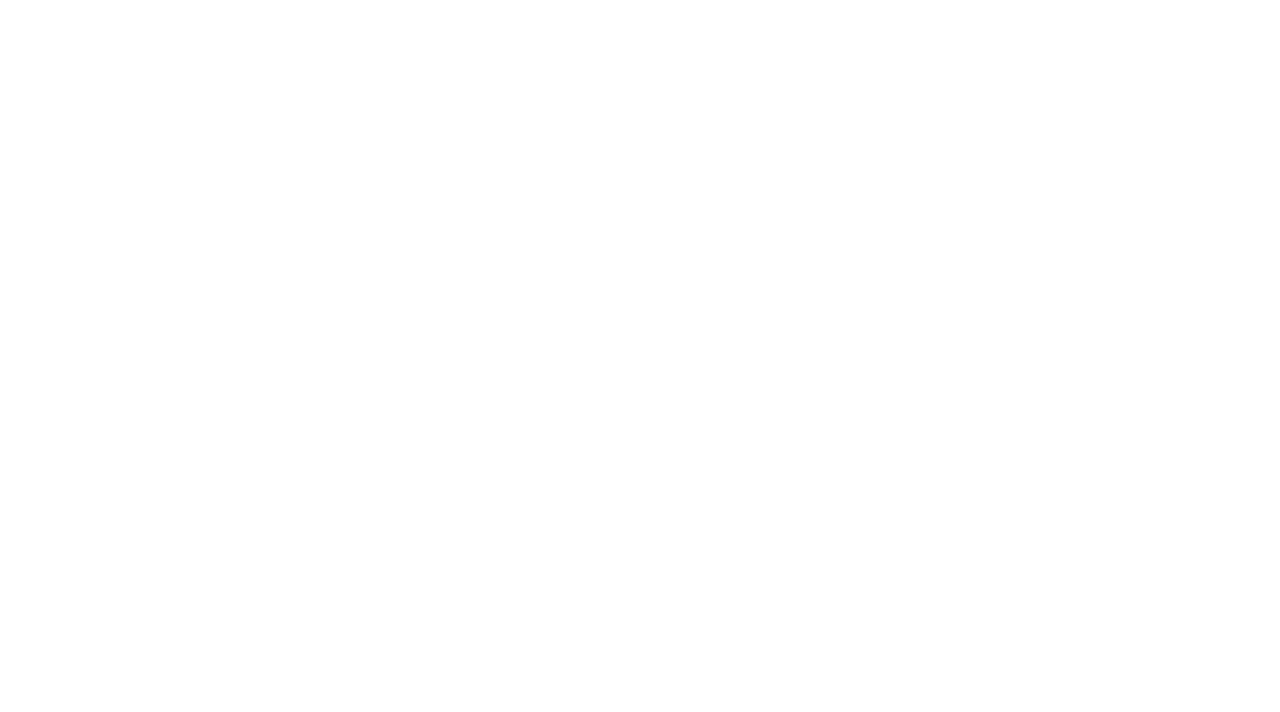
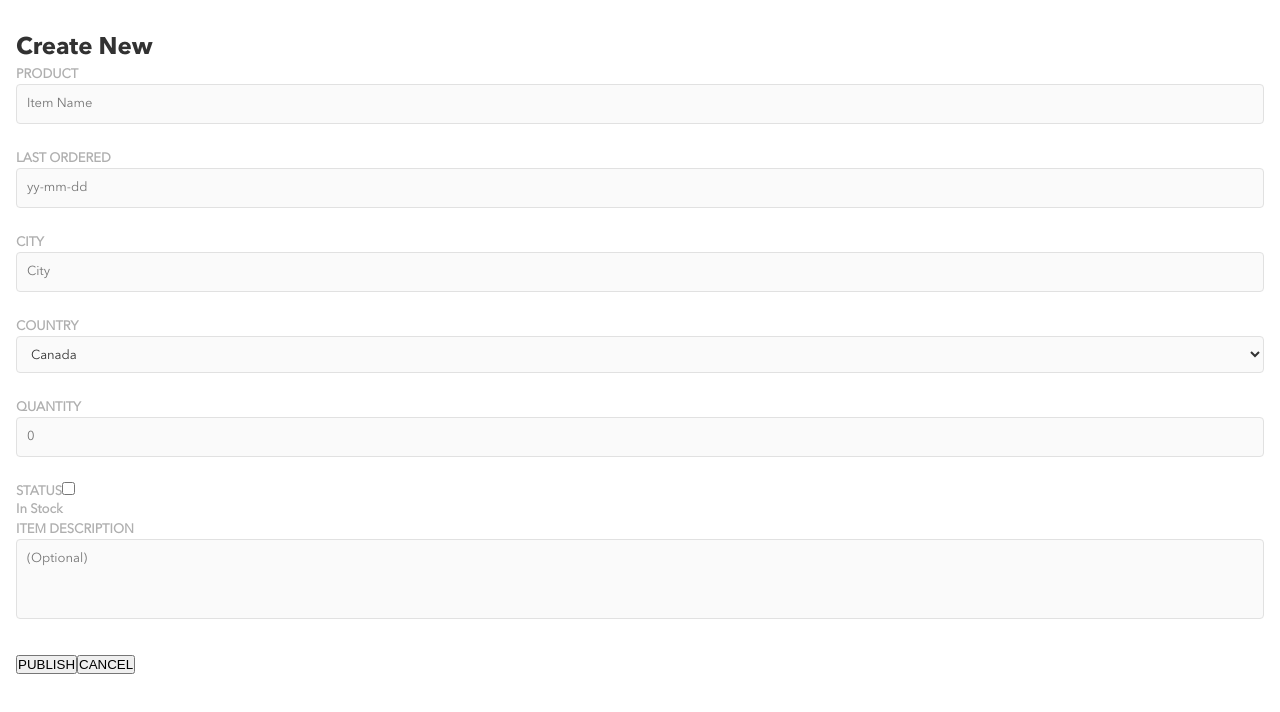
Before and after one commit to sdavidson90/Pod-Two-Instock, a React (Create React App) app in the folder client/: page / in a window 1280 px wide. Shown: the top 712 px of the page. Built offline with nearby package versions, Linux system fonts and the light colour scheme.

Commit message:
inventory modal

```diff
--- a/client/package.json
+++ b/client/package.json
@@ -11,7 +11,8 @@
     "react": "^16.13.0",
     "react-dom": "^16.13.0",
     "react-router-dom": "^5.1.2",
-    "react-scripts": "3.4.0"
+    "react-scripts": "3.4.0",
+    "react-switch": "^5.0.1"
   },
   "scripts": {
     "start": "react-scripts start",
--- a/client/public/index.html
+++ b/client/public/index.html
@@ -24,7 +24,7 @@
       work correctly both with client-side routing and a non-root public URL.
       Learn how to configure a non-root public URL by running `npm run build`.
     -->
-    <title>React App</title>
+    <title>Instock</title>
   </head>
   <body>
     <noscript>You need to enable JavaScript to run this app.</noscript>
--- a/client/src/App.js
+++ b/client/src/App.js
@@ -1,11 +1,12 @@
 import React from "react";
 import "./styles/main.css";
+import Modal from "./components/Modal";
 import { BrowserRouter as Router, Switch, Route } from "react-router-dom";
 
 function App() {
   return (
     <div className="App">
-      <header className="App-header"></header>
+      <Modal />
     </div>
   );
 }
--- /dev/null
+++ b/client/src/components/Modal.js
@@ -0,0 +1,67 @@
+import React from "react";
+import Switch from "react-switch";
+//CHANGE THE WIDTH FOR MOBILE BEFORE FINISH
+
+const Modal = () => {
+  return (
+    <div className="modal">
+      <div className="new">
+        <h1 className="new__title">Create New</h1>
+        <form className="new__form">
+          <label>PRODUCT</label>
+          <input
+            className="new__form-input"
+            name="product"
+            placeholder="Item Name"
+            autoComplete="off"
+          />
+          <label>LAST ORDERED</label>
+          <input
+            className="new__form-input"
+            name="date"
+            placeholder="yy-mm-dd"
+            autoComplete="off"
+          />
+          <label>CITY</label>
+          <input
+            className="new__form-input"
+            name="city"
+            placeholder="City"
+            autoComplete="off"
+          />
+          <label for="country">COUNTRY</label>
+          <select name="country" className="new__form-input">
+            <option>Canada</option>
+            <option>United States</option>
+            <option>Liechtenstein</option>
+          </select>
+          <label>QUANTITY</label>
+          <input
+            className="new__form-input"
+            name="quantity"
+            placeholder="0"
+            autoComplete="off"
+          />
+          <label className="switch">
+            STATUS
+            <input type="checkbox" name="stock" for="switch" />
+            <p>In Stock</p>
+            <div className="slider round"></div>
+          </label>
+          <label>ITEM DESCRIPTION</label>
+          <textarea
+            className="new__form-description"
+            name="description"
+            rows="10"
+            cols="50"
+            placeholder="(Optional)"
+          ></textarea>
+          <button className="">PUBLISH</button>
+          <button className="">CANCEL</button>
+        </form>
+      </div>
+    </div>
+  );
+};
+
+export default Modal;
--- a/client/src/styles/main.css
+++ b/client/src/styles/main.css
@@ -5,4 +5,82 @@
           box-sizing: border-box;
   font-weight: unset;
 }
+
+/* media query for mobile 320*/
+/* media query for tablet*/
+/* media query for high pixel density desktops*/
+@font-face {
+  font-family: 'avenir-regular';
+  src: url("../assets/Fonts/AvenirNextProLT/AvenirNextLTPro-Regular.otf");
+}
+
+@font-face {
+  font-family: 'avenir-demi';
+  src: url(../assets/Fonts/AvenirNextProLT/AvenirNextLTPro-Demi.otf);
+}
+
+@font-face {
+  font-family: 'avenir-bold';
+  src: url(../assets/Fonts/AvenirNextProLT/AvenirNextLTPro-Bold.otf);
+}
+
+/*Mobile font*/
+/*Desktop/tablet font*/
+/*background image*/
+/*MOBILE*/
+label {
+  font-family: "avenir-regular";
+  font-size: 0.8125rem;
+  line-height: 1.125rem;
+  color: #323232;
+  color: #AFAFAF;
+  font-weight: bold;
+}
+
+.new {
+  background-color: #FFFFFF;
+  padding: 2rem 1rem;
+}
+
+.new__title {
+  font-family: "avenir-bold";
+  font-size: 1.5rem;
+  line-height: 2rem;
+  color: #323232;
+}
+
+.new__form-input {
+  width: 100%;
+  background-color: #FAFAFA;
+  border-radius: 0.25rem;
+  border: 1.5px solid #E1E1E1;
+  padding: 0.625rem;
+  font-family: "avenir-regular";
+  font-size: 0.8125rem;
+  line-height: 1.125rem;
+  color: #323232;
+  margin-bottom: 1.5rem;
+  resize: none;
+}
+
+.new__form-description {
+  width: 100%;
+  height: 80px;
+  background-color: #FAFAFA;
+  border-radius: 0.25rem;
+  border: 1.5px solid #E1E1E1;
+  padding: 0.625rem;
+  padding-bottom: 3rem;
+  font-family: "avenir-regular";
+  font-size: 0.8125rem;
+  line-height: 1.125rem;
+  color: #323232;
+  margin-bottom: 2rem;
+  resize: none;
+}
+
+.new__form-input:focus, .new__form-description:focus {
+  border: 1.5px solid #004892;
+  outline-width: 0;
+}
 /*# sourceMappingURL=main.css.map */
--- a/client/src/styles/main.scss
+++ b/client/src/styles/main.scss
@@ -4,3 +4,9 @@
   box-sizing: border-box;
   font-weight: unset;
 }
+
+@import "./partials/breakpoints";
+@import "./partials/colors";
+@import "./partials/fonts";
+@import "./partials/mixins";
+@import "./partials/modal";
--- /dev/null
+++ b/client/src/styles/partials/_modal.scss
@@ -0,0 +1,42 @@
+/*MOBILE*/
+label {
+  @include mobile-para;
+  color: $color-silver;
+  font-weight: bold;
+}
+.new {
+  background-color: $color-white;
+  padding: 2rem 1rem;
+  &__title {
+    @include mobile-header;
+  }
+  &__form {
+    &-input {
+      width: 100%;
+      background-color: $color-alabaster;
+      border-radius: 0.25rem;
+      border: 1.5px solid $color-mercury;
+      padding: 0.625rem;
+      @include mobile-para;
+      margin-bottom: 1.5rem;
+      resize: none;
+    }
+    &-description {
+      width: 100%;
+      height: 80px;
+      background-color: $color-alabaster;
+      border-radius: 0.25rem;
+      border: 1.5px solid $color-mercury;
+      padding: 0.625rem;
+      padding-bottom: 3rem;
+      @include mobile-para;
+      margin-bottom: 2rem;
+      resize: none;
+    }
+    &-input:focus,
+    &-description:focus {
+      border: 1.5px solid $color-instockblue;
+      outline-width: 0;
+    }
+  }
+}
```
Also changed, not shown: client/src/components/Inventory.js (added, +26 -0 lines), 2 other files (tests, documents, lock files or other folders).
